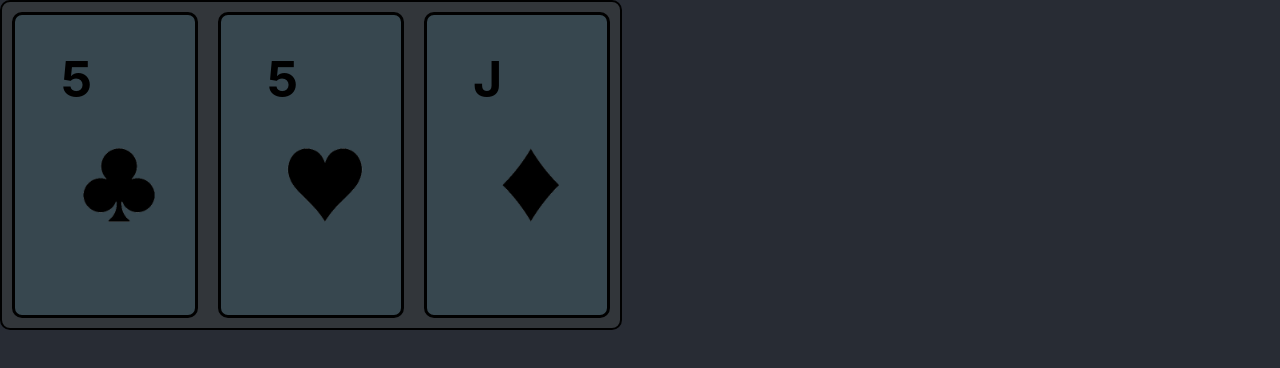
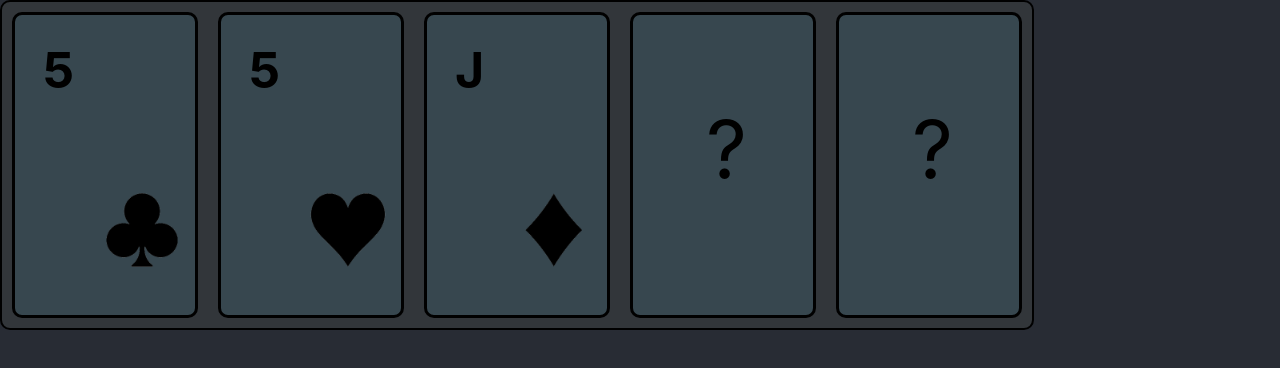
Before and after one commit to MikyStar/PokerAnalysis, a React (Create React App) app: page / in a window 1280 px wide. Shown: the top 368 px of the page. Built offline with nearby package versions, Linux system fonts and the light colour scheme.

Commit message:
FrontLine print 'mystery card' given timestamp and rework card layout

```diff
--- a/src/components/Card.tsx
+++ b/src/components/Card.tsx
@@ -11,8 +11,8 @@ import diamond from '../assets/diamond.png';
 
 interface CardProps
 {
-	suit : Suit,
-	id : number | Face
+	suit ?: Suit,
+	id ?: number | Face
 }
 
 ///////////////////////////////////////////////////
@@ -20,8 +20,12 @@ interface CardProps
 export const Card = ( { suit, id} : CardProps ) =>
 (
 	<div className='card'>
-		<h3 className='id'>{ handleID( id ) }</h3>
-		<img className='suit' src={ getIcon( suit ) } alt={ suit as string } width={ 80 } height={ 80 } />
+		<h3 className='id'>{ id ? handleID( id ) : '' }</h3>
+		{
+			suit ?
+				( <img className='suit' src={ getIcon( suit ) } alt={ suit as string } width={ 80 } height={ 80 } /> )
+				: ( <p className='unknown'>?</p> )
+		}
 	</div>
 )
 
--- a/src/components/FrontLine.tsx
+++ b/src/components/FrontLine.tsx
@@ -25,8 +25,6 @@ export const FrontLine = ( { cards, timeStamp } : FrontLineProps ) =>
 
 		if( cards.length === 5 )
 		{
-			( function trimVisibleCardsGivenTimeStamp()
-			{
 			let cardsThatWontBeRevieled = 0;
 
 			switch( timeStamp )
@@ -47,7 +45,6 @@ export const FrontLine = ( { cards, timeStamp } : FrontLineProps ) =>
 
 			for( let i = 0; i < cardsThatWontBeRevieled; i++ )
 				cards.pop();
-			})();
 
 			cards.forEach( ( card, index ) => jsx.push( <Card
 															key={ index }
@@ -55,6 +52,9 @@ export const FrontLine = ( { cards, timeStamp } : FrontLineProps ) =>
 															id={ card.id as ( number | Face ) }
 														/> )
 			);
+
+			for( let i = 0; i < cardsThatWontBeRevieled; i++ )
+				jsx.push( <Card /> );
 		}
 		else
 			Logger.error( 'You must provide 5 cards for the front line.' );
--- a/src/style/Card.css
+++ b/src/style/Card.css
@@ -12,8 +12,8 @@
 {
 	margin: 0;
 	position: absolute;
-	top: 8%;
-	left: 20%;
+	top: 5%;
+	left: 10%;
 	font-size: 50px;
 }
 
@@ -21,6 +21,15 @@
 {
 	margin: 0;
 	position: absolute;
-	top: 40%;
-	left: 30%;
+	top: 55%;
+	left: 43%;
 }
+
+.unknown
+{
+	margin: 0;
+	position: absolute;
+	top : 25%;
+	left : 35%;
+	font-size : 80px;
+}
```
Lines whose indentation alone changed are shown as unchanged.
